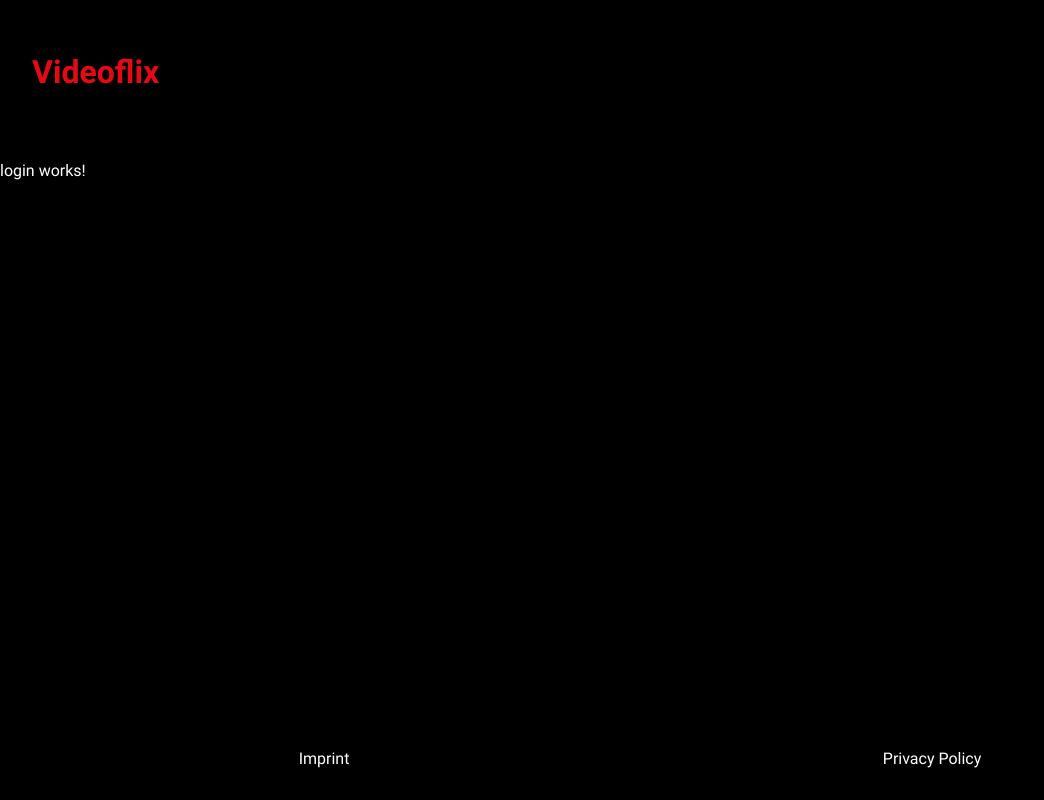
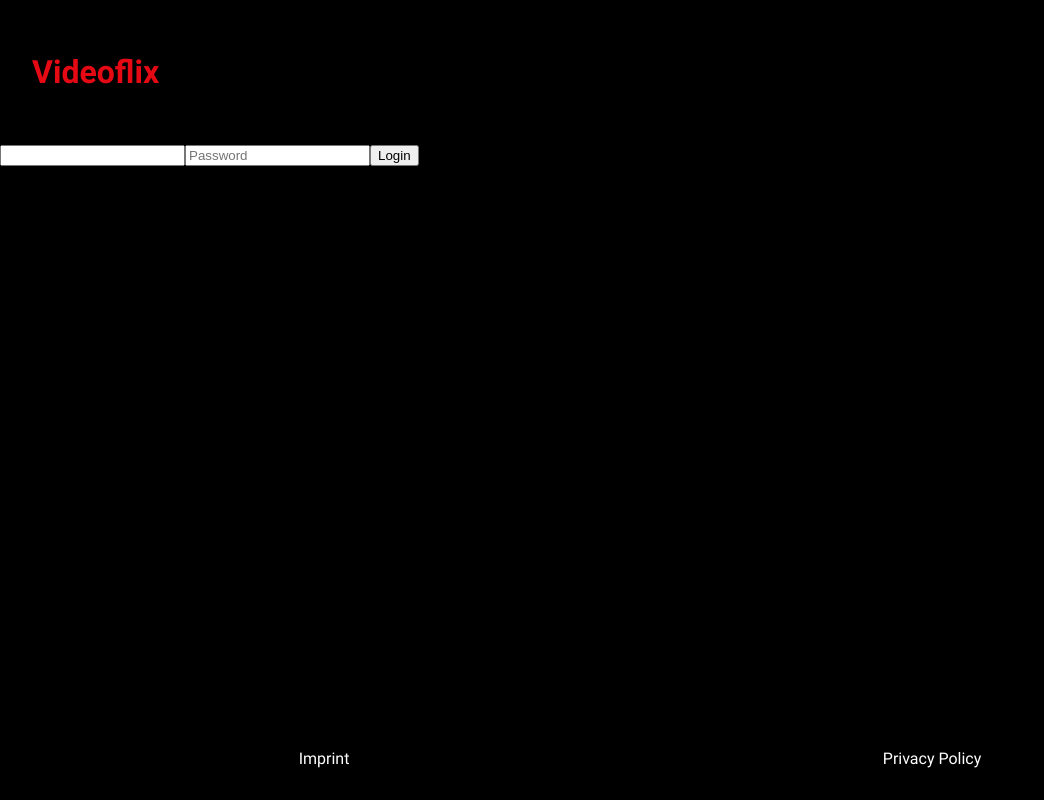
Before and after one commit to AnneEberhard/videoflix_frontend, an Angular app: page / in a window 1280 px wide. Shown: the whole page, without its empty margins (0-1044 px from the left). Built offline with nearby package versions, Linux system fonts and the light colour scheme.

Commit message:
changed setup to use routerlinks

```diff
--- a/src/app/app.component.ts
+++ b/src/app/app.component.ts
@@ -1,6 +1,4 @@
 import { Component } from '@angular/core';
-import { CommonModule } from '@angular/common';
-import { RouterModule, RouterOutlet } from '@angular/router';
 
 @Component({
   selector: 'app-root',
--- a/src/app/imprint/imprint.component.ts
+++ b/src/app/imprint/imprint.component.ts
@@ -1,13 +1,9 @@
 import { Component } from '@angular/core';
-import { FooterComponent } from "../../shared/components/footer/footer.component";
-import { HeaderComponent } from "../../shared/components/header/header.component";
 
 @Component({
     selector: 'app-imprint',
-    standalone: true,
     templateUrl: './imprint.component.html',
     styleUrl: './imprint.component.scss',
-    imports: [FooterComponent, HeaderComponent]
 })
 export class ImprintComponent {
 
--- a/src/app/login/login.component.html
+++ b/src/app/login/login.component.html
@@ -1,3 +1,8 @@
 <app-header></app-header>
-<p>login works!</p>
+
+<div>
+    <input name="name" id="name" placeholer="Username">
+    <input type="password" id="password" placeholder="Password">
+    <button onclick="login()" type="button">Login</button>
+</div>
 <app-footer></app-footer>
--- a/src/app/login/login.component.ts
+++ b/src/app/login/login.component.ts
@@ -1,14 +1,16 @@
 import { Component } from '@angular/core';
-import { HeaderComponent } from "../../shared/components/header/header.component";
-import { FooterComponent } from "../../shared/components/footer/footer.component";
+import { Router } from '@angular/router';
 
 @Component({
     selector: 'app-login',
-    standalone: true,
     templateUrl: './login.component.html',
     styleUrl: './login.component.scss',
-    imports: [HeaderComponent, FooterComponent]
 })
 export class LoginComponent {
+    constructor(private router: Router) { }
+
+login() {
+    this.router.navigate(['/main']);
+}
 
 }
--- a/src/app/main/main.component.ts
+++ b/src/app/main/main.component.ts
@@ -1,13 +1,9 @@
 import { Component } from '@angular/core';
-import { FooterComponent } from "../../shared/components/footer/footer.component";
-import { HeaderComponent } from "../../shared/components/header/header.component";
 
 @Component({
     selector: 'app-main',
-    standalone: true,
     templateUrl: './main.component.html',
     styleUrl: './main.component.scss',
-    imports: [FooterComponent, HeaderComponent]
 })
 export class MainComponent {
 
--- a/src/app/privacy/privacy.component.ts
+++ b/src/app/privacy/privacy.component.ts
@@ -1,13 +1,9 @@
 import { Component } from '@angular/core';
-import { FooterComponent } from "../../shared/components/footer/footer.component";
-import { HeaderComponent } from "../../shared/components/header/header.component";
 
 @Component({
     selector: 'app-privacy',
-    standalone: true,
     templateUrl: './privacy.component.html',
     styleUrl: './privacy.component.scss',
-    imports: [FooterComponent, HeaderComponent]
 })
 export class PrivacyComponent {
 
--- a/src/shared/components/footer/footer.component.ts
+++ b/src/shared/components/footer/footer.component.ts
@@ -2,8 +2,6 @@ import { Component } from '@angular/core';
 
 @Component({
   selector: 'app-footer',
-  standalone: true,
-  imports: [],
   templateUrl: './footer.component.html',
   styleUrl: './footer.component.scss'
 })
--- a/src/shared/components/header/header.component.ts
+++ b/src/shared/components/header/header.component.ts
@@ -2,8 +2,6 @@ import { Component } from '@angular/core';
 
 @Component({
   selector: 'app-header',
-  standalone: true,
-  imports: [],
   templateUrl: './header.component.html',
   styleUrl: './header.component.scss'
 })
--- a/src/styles.scss
+++ b/src/styles.scss
@@ -12,6 +12,11 @@ body {
 
 .flixColor {
   color: #e50914;
+}
+
+a {
+  color: white;
+  text-decoration: none;
 }
 
 h1 {
```
Also changed, not shown: src/app/app.module.ts (+13 -1 lines).
